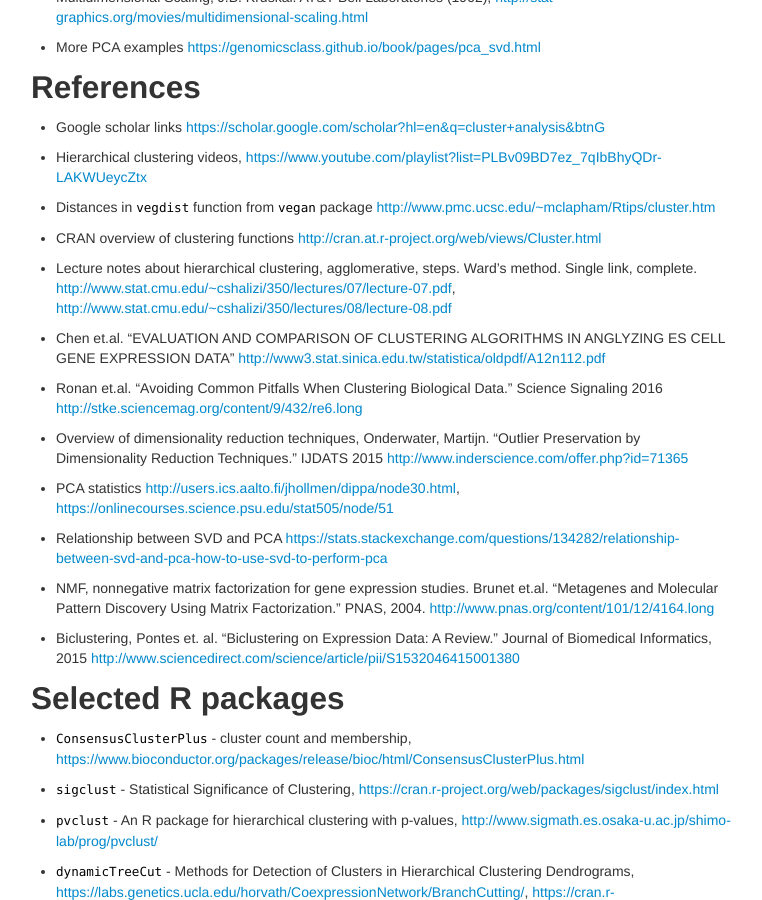
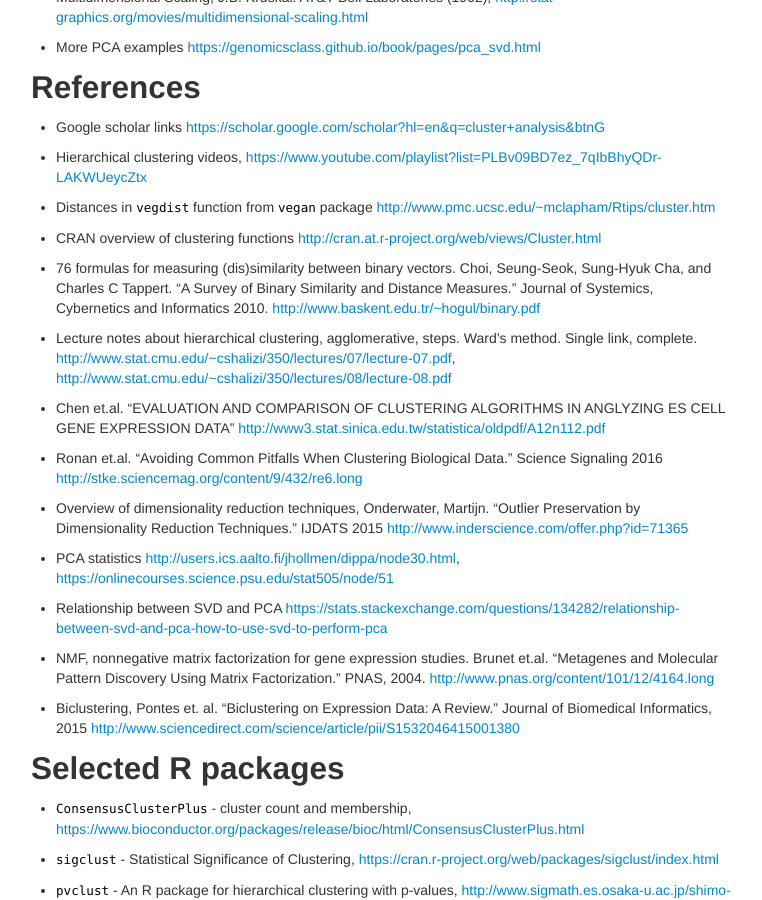
Before and after one commit to mdozmorov/BIOS567, a Jekyll site: the page built from pages/09_clustering.md, in a window 1280 px wide and 900 px high, scrolled down 415 px. Shown: the whole window, without its empty margins (259-1021 px from the left). Built offline with Jekyll 4.4.1, drawn with Linux system fonts in a browser that asks for light colours.

Commit message:
Add 76 binary similarity meaures ref

```diff
--- a/pages/09_clustering.md
+++ b/pages/09_clustering.md
@@ -32,6 +32,8 @@ Clustering QC slides, [HTML](/BIOS567/assets/presentation_Clustering/Clustering2
 
 - CRAN overview of clustering functions [http://cran.at.r-project.org/web/views/Cluster.html](http://cran.at.r-project.org/web/views/Cluster.html)
 
+- 76 formulas for measuring (dis)similarity between binary vectors. Choi, Seung-Seok, Sung-Hyuk Cha, and Charles C Tappert. “A Survey of Binary Similarity and Distance Measures.” Journal of Systemics, Cybernetics and Informatics 2010. [http://www.baskent.edu.tr/~hogul/binary.pdf](http://www.baskent.edu.tr/~hogul/binary.pdf)
+
 - Lecture notes about hierarchical clustering, agglomerative, steps. Ward's method. Single link, complete. [http://www.stat.cmu.edu/~cshalizi/350/lectures/07/lecture-07.pdf](http://www.stat.cmu.edu/~cshalizi/350/lectures/07/lecture-07.pdf), [http://www.stat.cmu.edu/~cshalizi/350/lectures/08/lecture-08.pdf](http://www.stat.cmu.edu/~cshalizi/350/lectures/08/lecture-08.pdf)
 
 - Chen et.al. "EVALUATION AND COMPARISON OF CLUSTERING ALGORITHMS IN ANGLYZING ES CELL GENE EXPRESSION DATA" [http://www3.stat.sinica.edu.tw/statistica/oldpdf/A12n112.pdf](http://www3.stat.sinica.edu.tw/statistica/oldpdf/A12n112.pdf)
```
